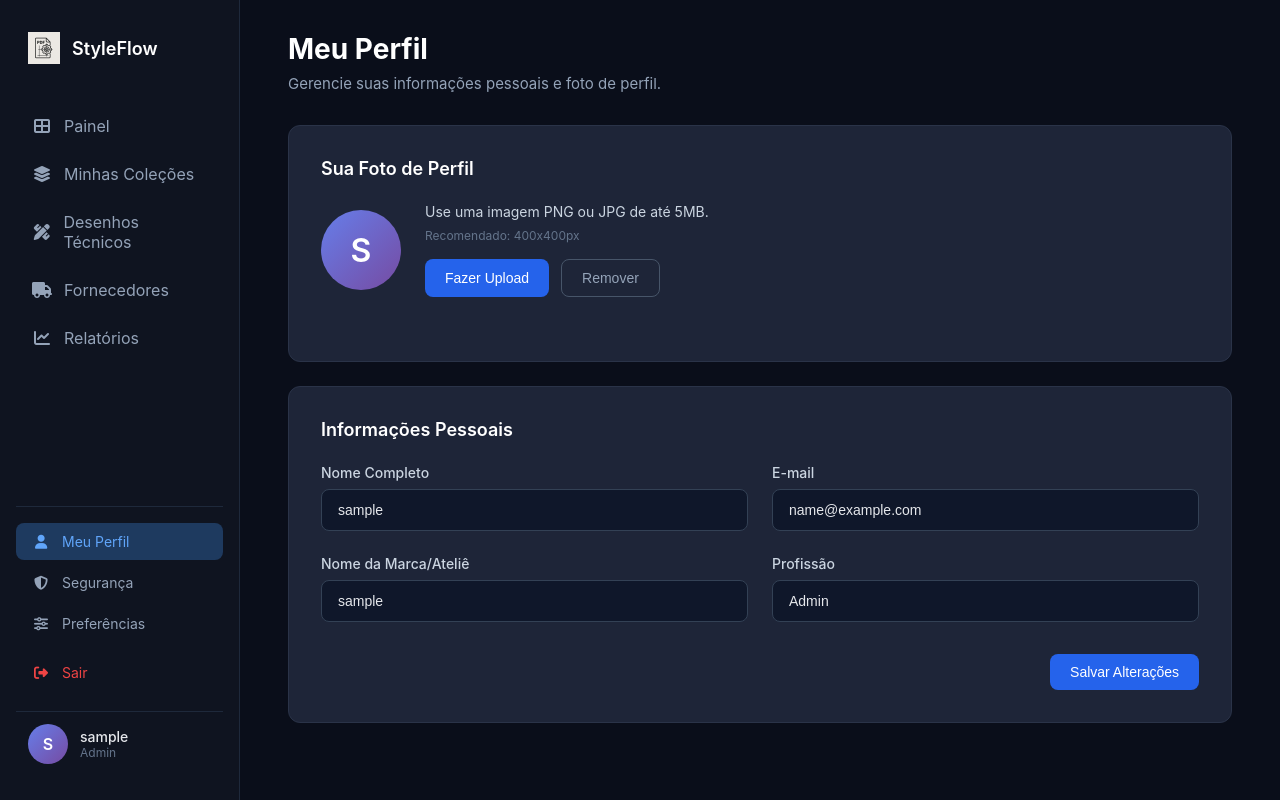
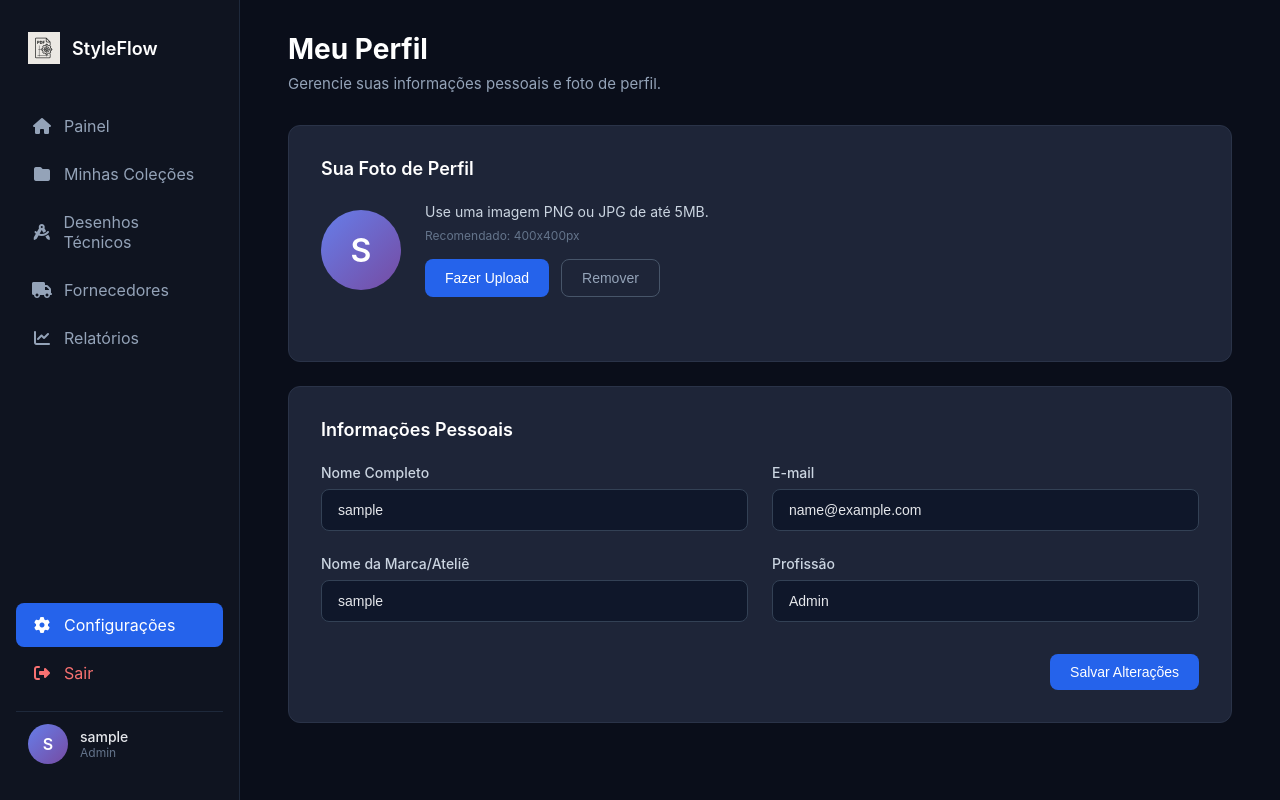
Before and after one commit to tempotec/AutoPLM, a Flask app: page /settings in a window 1280 px wide. Run offline with Flask 3, Linux system fonts and the light colour scheme; the visitor is signed in with stand-in values (Sample User, id 1); tables that the repository leaves empty hold one stand-in row (values such as "Sample post"); parts of the project's set-up code (start-up, migrations or seed data) failed here and were passed over; some libraries are stand-ins or nearby versions.

Commit message:
Organize and fix the order of navigation links and sidebar elements
Update HTML templates to rearrange and fix the order of navigation links, icons, and sidebar elements across various pages, including dashboard, collections, technical drawings, suppliers, and settings.

Replit-Commit-Author: Agent
Replit-Commit-Session-Id: 780984e5-0984-45a1-afa8-57b91a930ad9
Replit-Commit-Checkpoint-Type: intermediate_checkpoint
Replit-Commit-Event-Id: c2ee3618-c841-4f37-b609-031896efb155
Replit-Commit-Screenshot-Url: https://storage.googleapis.com/screenshot-production-us-central1/4e214fa5-6637-4e45-915d-1a3deb8e739e/780984e5-0984-45a1-afa8-57b91a930ad9/P3BPg3E

```diff
--- a/templates/admin_dashboard.html
+++ b/templates/admin_dashboard.html
@@ -492,7 +492,7 @@
                     <i class="fas fa-folder"></i>
                     <span>Minhas Coleções</span>
                 </a>
-                <a href="{{ url_for('technical_drawings_gallery') }}" class="nav-item">
+                <a href="{{ url_for('technical_drawings') }}" class="nav-item">
                     <i class="fas fa-drafting-compass"></i>
                     <span>Desenhos Técnicos</span>
                 </a>
--- a/templates/collections.html
+++ b/templates/collections.html
@@ -621,7 +621,7 @@
                     <i class="fas fa-folder"></i>
                     <span>Minhas Coleções</span>
                 </a>
-                <a href="{{ url_for('technical_drawings_gallery') }}" class="nav-item">
+                <a href="{{ url_for('technical_drawings') }}" class="nav-item">
                     <i class="fas fa-drafting-compass"></i>
                     <span>Desenhos Técnicos</span>
                 </a>
--- a/templates/settings.html
+++ b/templates/settings.html
@@ -363,18 +363,18 @@
 
             <nav class="nav-menu">
                 <a href="{{ url_for('dashboard') }}" class="nav-item">
-                    <i class="fas fa-th-large"></i>
+                    <i class="fas fa-home"></i>
                     <span>Painel</span>
                 </a>
                 <a href="{{ url_for('collections') }}" class="nav-item">
-                    <i class="fas fa-layer-group"></i>
+                    <i class="fas fa-folder"></i>
                     <span>Minhas Coleções</span>
                 </a>
                 <a href="{{ url_for('technical_drawings') }}" class="nav-item">
-                    <i class="fas fa-pencil-ruler"></i>
+                    <i class="fas fa-drafting-compass"></i>
                     <span>Desenhos Técnicos</span>
                 </a>
-                <a href="#" class="nav-item">
+                <a href="{{ url_for('suppliers') }}" class="nav-item">
                     <i class="fas fa-truck"></i>
                     <span>Fornecedores</span>
                 </a>
@@ -384,34 +384,22 @@
                 </a>
             </nav>
 
-            <!-- Settings Menu -->
-            <div class="settings-menu">
-                <a href="{{ url_for('settings') }}" class="settings-menu-item active">
-                    <i class="fas fa-user"></i>
-                    <span>Meu Perfil</span>
+            <div style="margin-top: auto;">
+                <a href="{{ url_for('settings') }}" class="nav-item active">
+                    <i class="fas fa-cog"></i>
+                    <span>Configurações</span>
                 </a>
-                <a href="#" class="settings-menu-item">
-                    <i class="fas fa-shield-alt"></i>
-                    <span>Segurança</span>
-                </a>
-                <a href="#" class="settings-menu-item">
-                    <i class="fas fa-sliders-h"></i>
-                    <span>Preferências</span>
-                </a>
-            </div>
-
-            <!-- Logout Button -->
-            <a href="{{ url_for('logout') }}" class="settings-menu-item" style="color: #ef4444; margin-top: 8px;">
+                <a href="{{ url_for('logout') }}" class="nav-item" style="color: #f87171;">
                     <i class="fas fa-sign-out-alt"></i>
                     <span>Sair</span>
                 </a>
 
-            <!-- User Profile -->
                 <div class="user-profile">
                     <div class="user-avatar">{{ user.username[0].upper() }}</div>
                     <div class="user-info">
                         <div class="user-name">{{ user.username }}</div>
                         <div class="user-role">{{ user.role|capitalize }}</div>
+                    </div>
                 </div>
             </div>
         </aside>
--- a/templates/suppliers.html
+++ b/templates/suppliers.html
@@ -602,7 +602,7 @@
                     <i class="fas fa-folder"></i>
                     <span>Minhas Coleções</span>
                 </a>
-                <a href="{{ url_for('technical_drawings_gallery') }}" class="nav-item">
+                <a href="{{ url_for('technical_drawings') }}" class="nav-item">
                     <i class="fas fa-drafting-compass"></i>
                     <span>Desenhos Técnicos</span>
                 </a>
--- a/templates/technical_drawings.html
+++ b/templates/technical_drawings.html
@@ -467,7 +467,7 @@
                 <i class="fas fa-folder"></i>
                 <span>Minhas Coleções</span>
             </a>
-            <a href="{{ url_for('technical_drawings_gallery') }}" class="nav-item active">
+            <a href="{{ url_for('technical_drawings') }}" class="nav-item active">
                 <i class="fas fa-drafting-compass"></i>
                 <span>Desenhos Técnicos</span>
             </a>
--- a/templates/user_dashboard.html
+++ b/templates/user_dashboard.html
@@ -520,7 +520,7 @@
                     <i class="fas fa-folder"></i>
                     <span>Minhas Coleções</span>
                 </a>
-                <a href="{{ url_for('technical_drawings_gallery') }}" class="nav-item">
+                <a href="{{ url_for('technical_drawings') }}" class="nav-item">
                     <i class="fas fa-drafting-compass"></i>
                     <span>Desenhos Técnicos</span>
                 </a>
```
Also changed, not shown: templates/edit_specification.html (+10 -11 lines), templates/upload_pdf.html (+13 -14 lines), templates/view_collection.html (+9 -10 lines), templates/view_specification.html (+10 -11 lines), 1 other file. Lines whose indentation alone changed are shown as unchanged.
